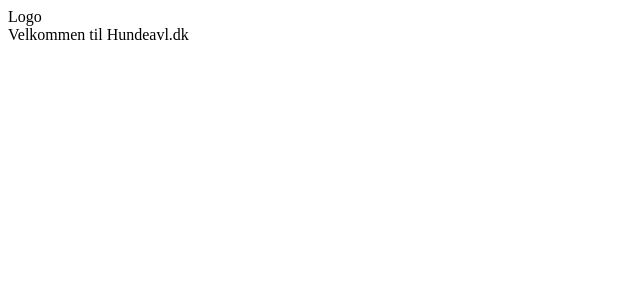
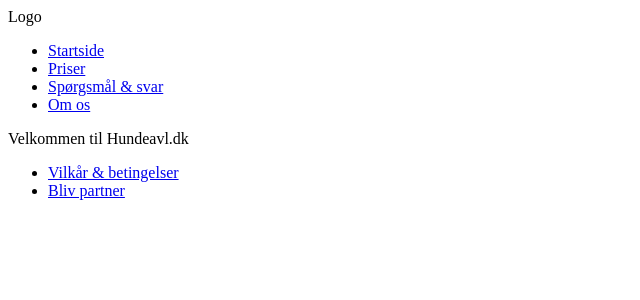
Before and after one commit to hjemmesidekongen/hundeavl.frontend, a Next.js app: page / in a window 1280 px wide. Shown: the top 300 px of the page, without its empty margins (0-640 px from the left). Built offline with nearby package versions, Linux system fonts and the light colour scheme.

Commit message:
Add links as props to navigations

```diff
--- a/components/Footer.js
+++ b/components/Footer.js
@@ -1,10 +1,11 @@
 import React from 'react';
 
 import FooterNavigation from './FooterNavigation';
+import { secondaryLinks } from '../globals/navigation';
 
 const Footer = () => (
   <div>
-    <FooterNavigation />
+    <FooterNavigation links={secondaryLinks} />
   </div>
 );
 
--- a/components/Header.js
+++ b/components/Header.js
@@ -1,12 +1,13 @@
 import React from 'react';
 
 import HeaderNavigation from './HeaderNavigation';
+import { primaryLinks } from '../globals/navigation';
 
 const Header = () => (
   <div>
     <div>Logo</div>
     <div>
-      <HeaderNavigation />
+      <HeaderNavigation links={primaryLinks} />
     </div>
   </div>
 );
```
